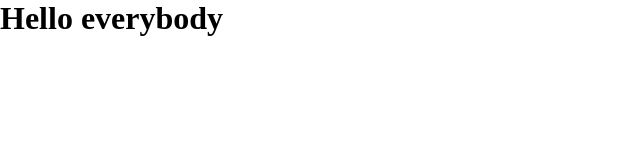
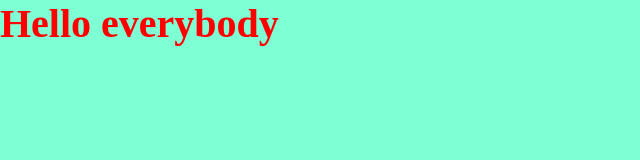
Before and after one commit to Richter96/Esercizio_hellow-, a plain HTML site: page index.html in a window 1280 px wide. Shown: the whole page, without its empty margins (0-640 px from the left). Drawn offline with Linux system fonts and the light colour scheme.

Commit message:
layout title

```diff
--- a/style.css
+++ b/style.css
@@ -3,7 +3,12 @@
     box-sizing: border-box;
 }
 
-.h1 {
+h1 {
     color: red;
     font-size: 40px;
+    margin: auto;
 }
+
+body {
+    background-color: aquamarine;
+}
```
